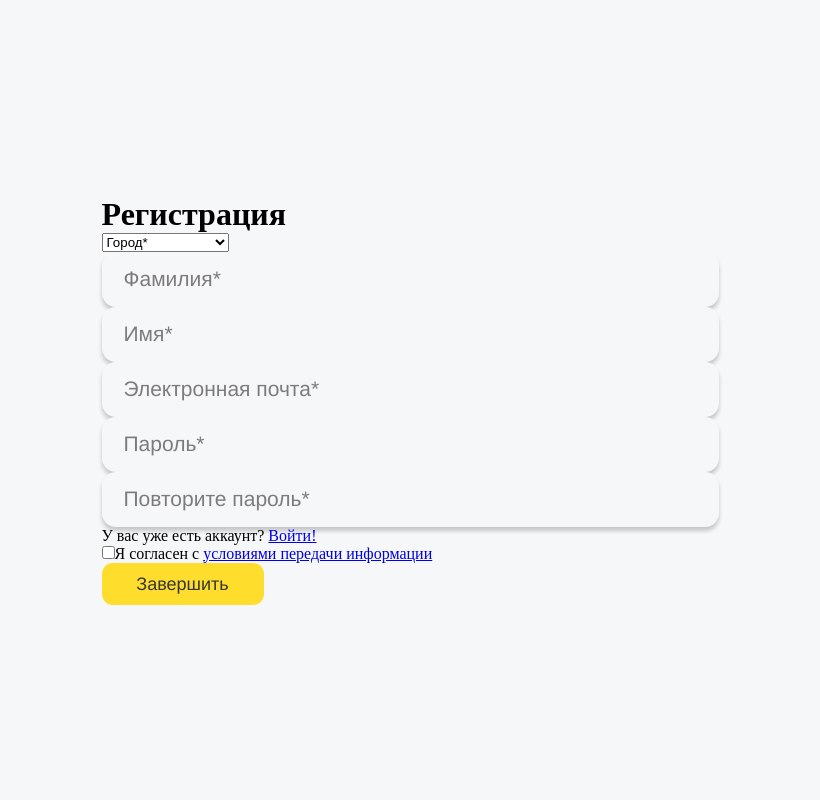
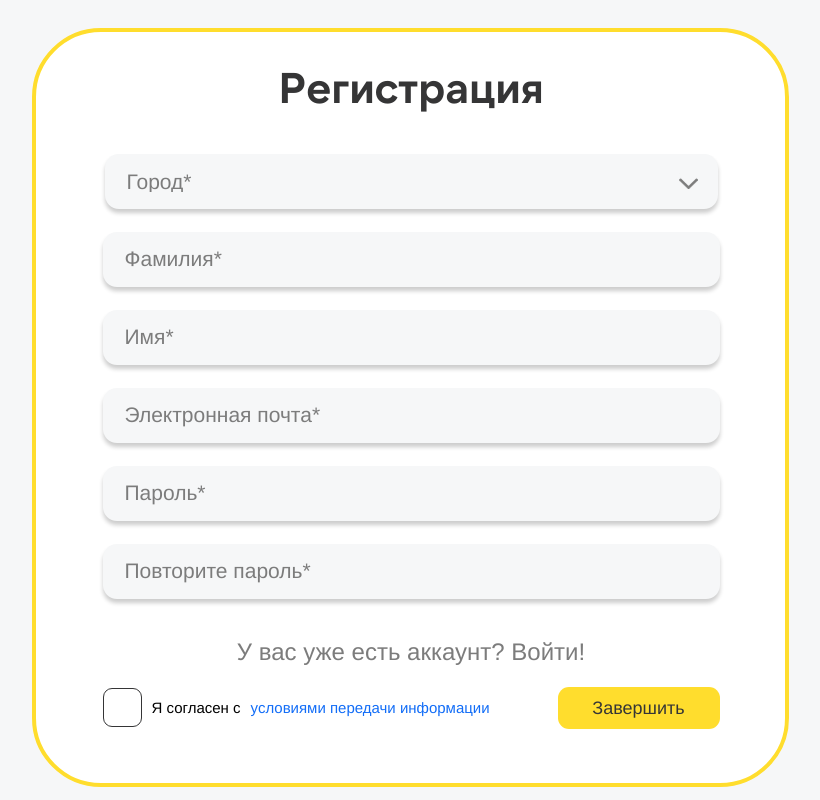
Before and after one commit to MrTOOGLE/DevSync-frontend, a React (Vite) app: page /register in a window 1280 px wide. Shown: the whole page, without its empty margins (230-1050 px from the left). Built offline with nearby package versions, Linux system fonts and the light colour scheme.

Commit message:
Cделал стили для страницы регистрации, написал код для модульной стилизации для Select

```diff
--- /dev/null
+++ b/src/components/common/Select/Select.module.css
@@ -0,0 +1,24 @@
+.select {
+    width: 613px;
+    height: 55px;
+    border: none;
+    outline: none;
+    border-radius: 14px;
+    background-color: #F6F7F8;
+    font-family: "Helvetica Neue", sans-serif;
+    font-size: 21px;
+    font-weight: 400;
+    line-height: 100%;
+    letter-spacing: 0;
+    padding: 0 22px;
+    box-shadow: 0 4px 4px 0 rgba(0, 0, 0, 0.2);
+    appearance: none;
+    background-image: url('../../../photos/pngwing.com.png');
+    background-position: right 20px center;
+    background-repeat: no-repeat;
+    background-size: 19px 16px;
+}
+
+.select option {
+    color: #353536;
+}
--- /dev/null
+++ b/src/components/common/Select/Select.tsx
@@ -0,0 +1,12 @@
+import React from 'react';
+import styles from './Select.module.css';
+
+type SelectProps = React.SelectHTMLAttributes<HTMLSelectElement>;
+
+export const Select = ({className, ...props}: SelectProps) => {
+    return (
+        <select className={`${styles.select} ${className || ''}`} {...props}>
+            {props.children}
+        </select>
+    );
+};
--- a/src/pages/Auth/Registration.tsx
+++ b/src/pages/Auth/Registration.tsx
@@ -1,7 +1,9 @@
-import React, { useState, FormEvent } from 'react';
-import { useNavigate, Link } from 'react-router-dom';
+import React, {useState, FormEvent} from 'react';
+import {useNavigate, Link} from 'react-router-dom';
+import "../../styles/stylesForRegister.css"
 import {Input} from "../../components/common/Input/Input.tsx";
 import {Button} from "../../components/common/Button/Button.tsx";
+import {Select} from "../../components/common/Select/Select.tsx";
 
 // Типы для формы
 interface FormData {
@@ -34,21 +36,26 @@ const Registration: React.FC = () => {
 
     // Состояние для ошибок валидации
     const [errors, setErrors] = useState<Record<string, string>>({});
+    const [cityColor, setCityColor] = useState<string>('#7C7C7C')
 
     const navigate = useNavigate();
 
     // Обработчик изменения полей ввода
     const handleInputChange = (e: React.ChangeEvent<HTMLInputElement | HTMLSelectElement>) => {
-        const { name, value } = e.target;
+        const {name, value} = e.target;
         setFormData({
             ...formData,
             [name]: value
         });
+
+        if (name === 'city') {
+            setCityColor(value ? '#353536' : '#7C7C7C'); // Если город выбран, меняем цвет на тёмный
+        }
     };
 
     // Обработчик изменения чекбокса
     const handleCheckboxChange = (e: React.ChangeEvent<HTMLInputElement>) => {
-        const { name, checked } = e.target;
+        const {name, checked} = e.target;
         setFormData({
             ...formData,
             [name]: checked
@@ -114,19 +121,22 @@ const Registration: React.FC = () => {
 
     return (
         <div>
+            <div className="register-form">
                 <h1>Регистрация</h1>
                 <form onSubmit={handleSubmit} noValidate={true}>
                     <div>
-                    <select
+                        <Select
                             name="city"
+                            id={"select-city"}
                             value={formData.city}
                             onChange={handleInputChange}
+                            style={{color: cityColor}}
                         >
                             <option value="">Город*</option>
                             {cities.map(city => (
                                 <option key={city} value={city}>{city}</option>
                             ))}
-                    </select>
+                        </Select>
                         {errors.city && <div>{errors.city}</div>}
                     </div>
 
@@ -185,25 +195,27 @@ const Registration: React.FC = () => {
                         {errors.confirmPassword && <div>{errors.confirmPassword}</div>}
                     </div>
 
-                <div>
-                    <p>У вас уже есть аккаунт? <Link to="/login">Войти!</Link></p>
+                    <div className="login-link">
+                        <p>У вас уже есть аккаунт? <Link to="/login" className="login_link">Войти!</Link></p>
                     </div>
 
-                <div>
+                    <div className="check_terms">
                         <label>
                             <input
+                                id="checkbox_register"
                                 type="checkbox"
                                 name="agreeToTerms"
                                 checked={formData.agreeToTerms}
                                 onChange={handleCheckboxChange}
                             />
+                            <span className="checkmark"></span>
                             Я согласен с <a href="/terms">условиями передачи информации</a>
                         </label>
                         {errors.agreeToTerms && <div>{errors.agreeToTerms}</div>}
+                        <Button type="submit">Завершить</Button>
                     </div>
-
-                <Button type="submit">Завершить</Button>
                 </form>
+            </div>
         </div>
     );
 };
--- /dev/null
+++ b/src/styles/stylesForRegister.css
@@ -0,0 +1,128 @@
+@font-face {
+    font-family: 'NT Somic';
+    src: url('../fonts/NTSomic-Bold.ttf') format('truetype');
+    font-weight: normal;
+    font-style: normal;
+}
+
+* {
+    margin: 0;
+    padding: 0;
+}
+
+body {
+    background-color: #F6F7F8;
+    display: flex;
+    justify-content: center;
+    align-items: center;
+    height: 100vh;
+}
+
+.register-form {
+    background-color: #FFFFFF;
+    border-radius: 69px;
+    border: 4px solid #FFDD2D;
+    margin: 14px 0 0 0;
+    display: flex;
+    flex-direction: column;
+    align-items: center;
+    padding-left: 67px;
+    padding-right: 65px;
+}
+
+.register-form form {
+    display: flex;
+    flex-direction: column;
+    align-items: center;
+    justify-content: center;
+    position: relative;
+}
+
+.register-form h1 {
+    font-family: 'NT Somic', sans-serif;
+    font-weight: 400;
+    font-size: 43px;
+    line-height: 100%;
+    letter-spacing: 0;
+    color: #353536;
+    margin-top: 33px;
+}
+
+#select-city {
+    margin: 46px 0 0 0;
+}
+
+.register-form Input {
+    margin: 23px 0 0 0;
+}
+
+.register-form .login-link {
+    margin: 41px 0 0 0;
+    font-family: 'Helvetica Neue', sans-serif;
+    font-weight: 400;
+    font-size: 24px;
+    line-height: 100%;
+    letter-spacing: 0;
+    color: #7C7C7C;
+}
+
+.login_link {
+    text-decoration: none;
+    color: inherit;
+}
+
+.login_link:hover {
+    text-decoration: underline;
+}
+
+.register-form form .check_terms {
+    margin: 23px 0 54px 0;
+    display: flex;
+    justify-content: space-between;
+    align-items: center;
+    width: 100%;
+}
+
+.register-form form .check_terms label {
+    font-family: 'Helvetica Neue', sans-serif;
+    font-weight: 400;
+    font-size: 15px;
+    line-height: 100%;
+    letter-spacing: 0;
+    color: #000000;
+    display: flex;
+    align-items: center;
+    gap: 10px;
+    cursor: pointer;
+}
+
+.register-form form .check_terms label a {
+    color: #126DF7;
+    text-decoration: none;
+}
+
+.register-form form .check_terms label a:hover {
+    text-decoration: underline;
+}
+
+.checkmark {
+    width: 37px;
+    height: 37px;
+    border: 1px solid #353536;
+    border-radius: 9px;
+    background-color: #fff;
+    display: inline-block;
+    cursor: pointer;
+}
+#checkbox_register:checked + .checkmark {
+    background-color: #FFDD2D;
+    border-color: #FFDD2D;
+    background-image: url('../photos/pngwing.com(1).png');
+    background-size: 18px 18px;
+    background-repeat: no-repeat;
+    background-position: center;
+}
+
+#checkbox_register {
+    display: none;
+}
```
Also changed, not shown: src/photos/pngwing.com(1).png (added), src/photos/pngwing.com.png (added). Lines whose indentation alone changed are shown as unchanged.
